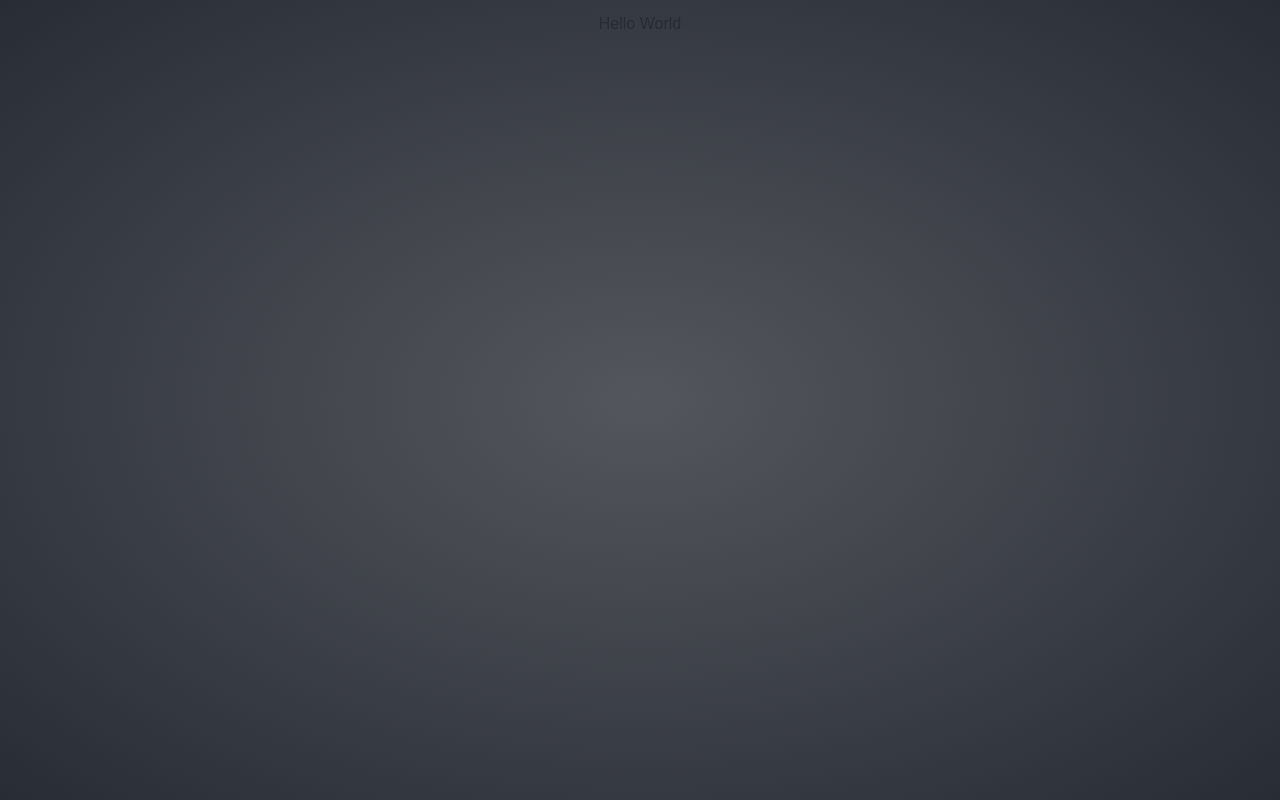
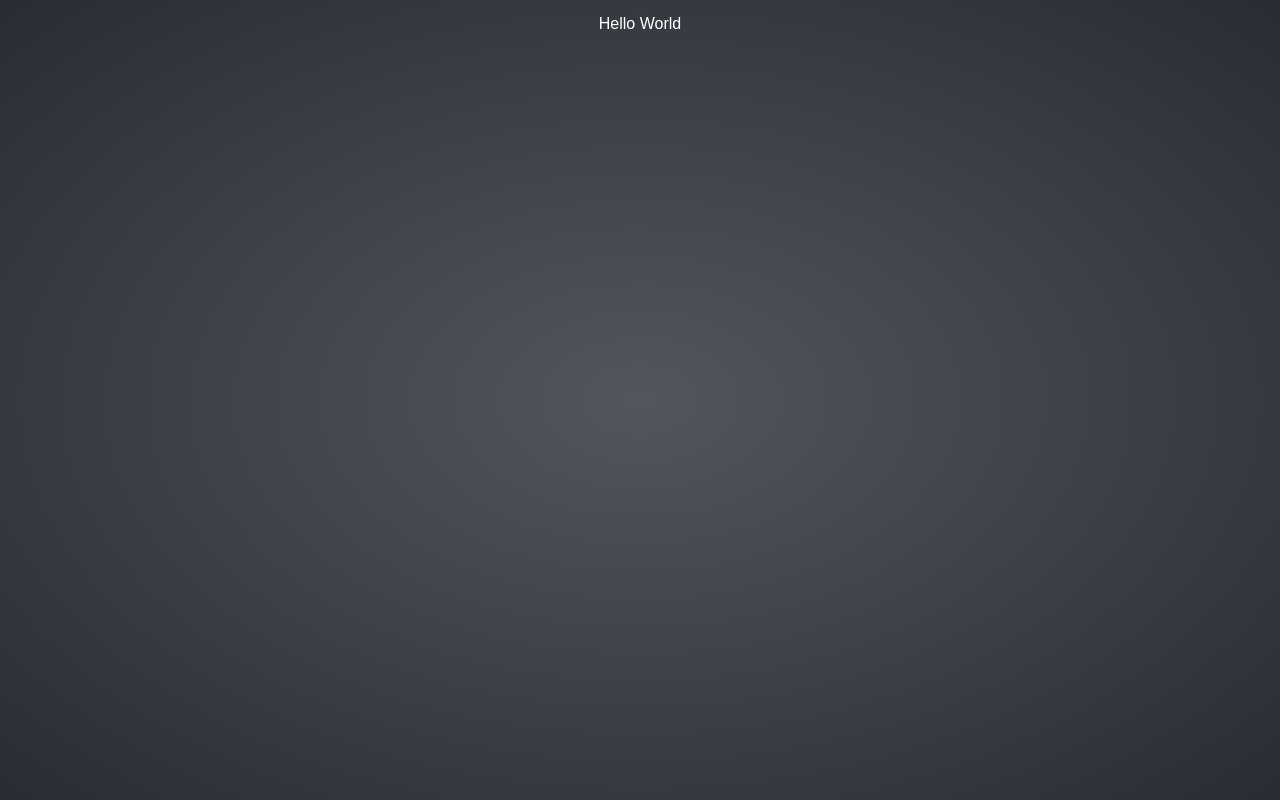
Before and after one commit to EvgenyMinin/React_Sudoku, a React (Create React App) app: page / in a window 1280 px wide. Built offline with nearby package versions, Linux system fonts and the light colour scheme.

Commit message:
added theme

```diff
--- a/src/styles/global.ts
+++ b/src/styles/global.ts
@@ -1,6 +1,7 @@
-import { createGlobalStyle } from 'styled-components'
+import { createGlobalStyle, css } from 'styled-components'
 
 export default createGlobalStyle`
+  ${({ theme }) => css`
     html {
       height: 100%;
 
@@ -14,11 +15,12 @@
           display: flex;
           justify-content: center;
           font-family: sans-serif;
-        background: radial-gradient(#282c34cc, #282c34);
-        color: #282c34;
+          background: ${theme.colors.background};
+          color: ${theme.colors.white};
           height: 100%;
           padding: 15px;
         }
       }
     }
+  `}
 `
--- a/src/styles/index.ts
+++ b/src/styles/index.ts
@@ -1 +1,2 @@
 export { default as GlobalStyles } from './global'
+export { default as theme } from './theme'
--- /dev/null
+++ b/src/styles/theme.ts
@@ -0,0 +1,10 @@
+export default {
+  colors: {
+    background: 'radial-gradient(#282c34cc, #282c34)',
+    black: '#282c34',
+    blue: '#a0e9fd',
+    lightblue: '#caf3fe',
+    white: 'white',
+  },
+  transition: '0.3s',
+}
--- /dev/null
+++ b/src/typings/theme.d.ts
@@ -0,0 +1,9 @@
+import 'styled-components'
+
+import { theme } from '../styles'
+
+type Theme = typeof theme
+
+declare module 'styled-components' {
+  export interface DefaultTheme extends Theme {}
+}
```
Also changed, not shown: src/index.tsx (+4 -3 lines). Lines whose indentation alone changed are shown as unchanged.
